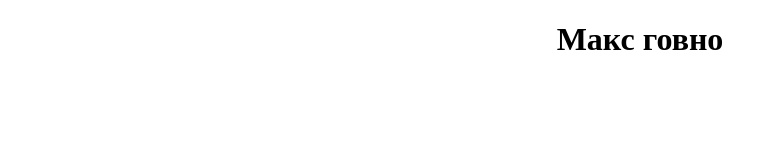
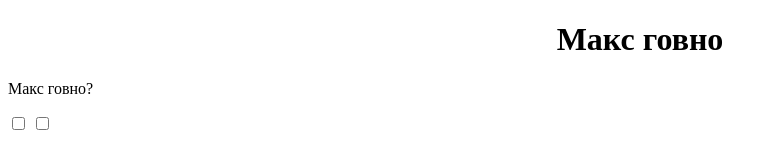
Before and after one commit to Miroshkin0207/Maks, a plain HTML site: page index.html in a window 1280 px wide. Shown: the whole page, without its empty margins (0-777 px from the left). Drawn offline with Linux system fonts and the light colour scheme.

Commit message:
Update index.html

```diff
--- a/index.html
+++ b/index.html
@@ -6,5 +6,8 @@
   </head>
   <body>
     <h1>Макс говно</h1>
+    <p>Макс говно?</p>
+    <input type="checkbox" label="Да">
+    <input type="checkbox" label="Нет">
   </body>
 </html>
```
